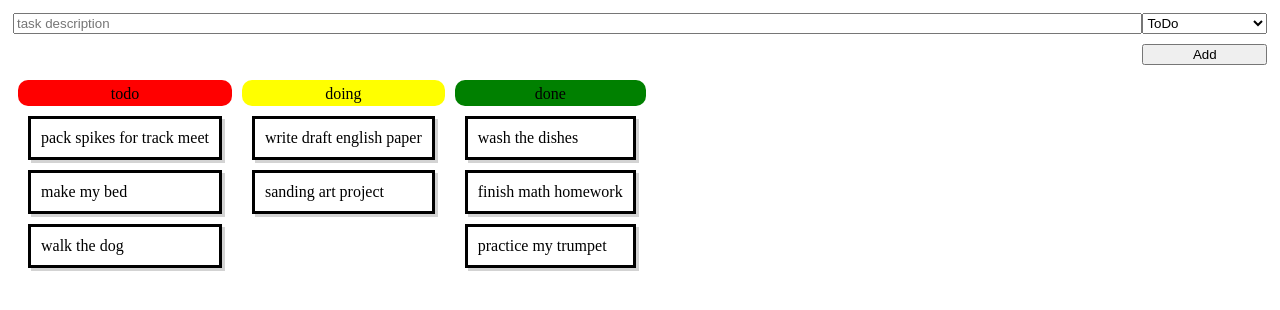
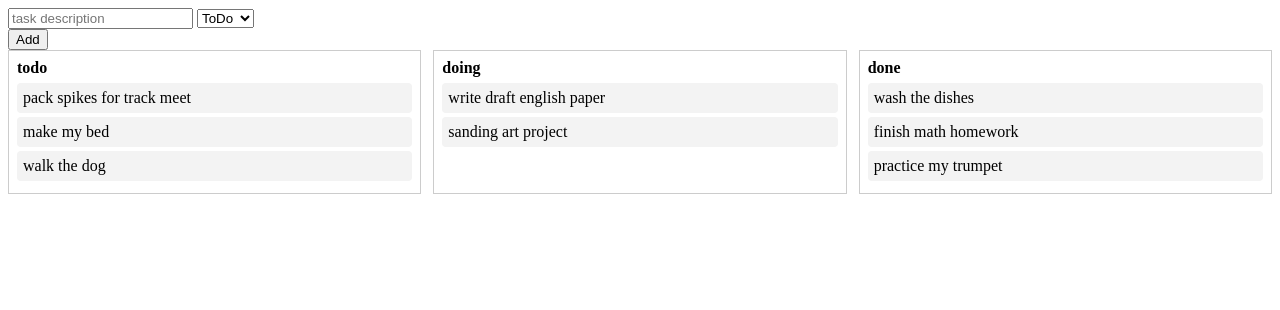
Before and after one commit to knightmoves-schools/capstone-080-responsive-design-trq-frags, a website: page index.html in a window 1280 px wide. Drawn offline with Linux system fonts and the light colour scheme.

Commit message:
possible fix

```diff
--- a/index.html
+++ b/index.html
@@ -1,21 +1,40 @@
 <!DOCTYPE html>
-<html>
+<html lang="en">
+<head>
+  <meta charset="utf-8" />
+  <title>Task App</title>
 
-<head>
-  <title>Task App</title>
-  <link rel="stylesheet" href="style.css">
+  <!-- IMPORTANT: leave this single <style> tag in the HTML.
+       The test reads the innerHTML of the <style> element. -->
   <style>
 @media (max-width: 400px) {
   .board {
     flex-direction: column;
   }
 }
+
+/* some basic styles so .board exists and is flex by default */
+.board {
+  display: flex;
+  gap: 12px;
+}
+.column {
+  flex: 1;
+  padding: 8px;
+  border: 1px solid #ccc;
+}
+.task-status {
+  font-weight: bold;
+  margin-bottom: 6px;
+}
+.card {
+  margin: 4px 0;
+  padding: 6px;
+  background: #f3f3f3;
+  border-radius: 4px;
+}
   </style>
-
 </head>
-
-
-
 <body>
   <form id="task-form">
     <div class="task-form-row">
@@ -39,11 +58,13 @@
       <div id="task-2" class="card">make my bed</div>
       <div id="task-3" class="card">walk the dog</div>
     </div>
+
     <div id="doing-column" class="column">
       <div id="doing-status-heading" class="doing task-status">doing</div>
       <div id="task-4" class="card">write draft english paper</div>
       <div id="task-5" class="card">sanding art project</div>
     </div>
+
     <div id="done-column" class="column">
       <div id="done-status-heading" class="done task-status">done</div>
       <div id="task-6" class="card">wash the dishes</div>
@@ -52,5 +73,4 @@
     </div>
   </div>
 </body>
-
 </html>
```
Lines whose indentation alone changed are shown as unchanged.
